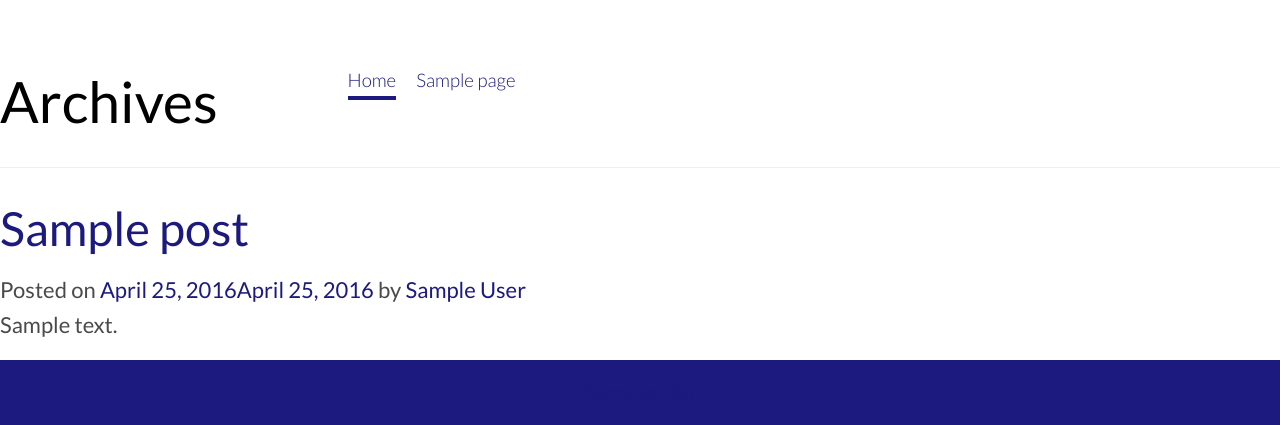
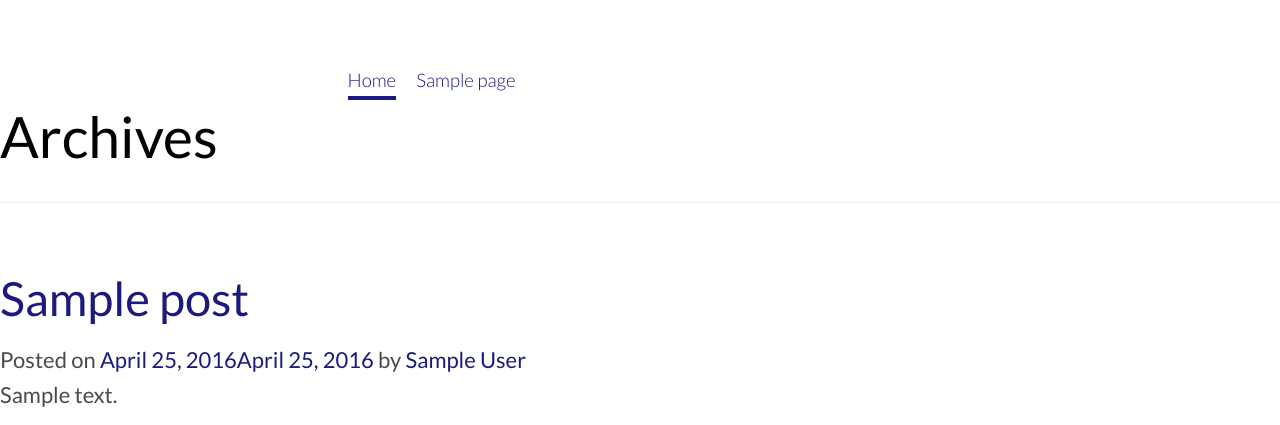
Before and after one commit to orlando/alfacent, a WordPress theme: template content/themes/hashcore/archive.php in a window 1280 px wide. Shown: the top 425 px of the page. Run offline with PHP 8.4 and a stand-in for WordPress, Linux system fonts and the light colour scheme; the site name, menu and one post (Sample post) are stand-ins, and other content is empty; style sheets or scripts are compiled from the project's sources; some libraries are stand-ins or nearby versions; some web fonts are replaced.

Commit message:
Fix tag h in page builder change margin for padding

```diff
--- /dev/null
+++ b/content/themes/hashcore/sass/_settings--fix-tag.scss
@@ -0,0 +1,17 @@
+h1, .h1,
+h2, .h2,
+h3, .h3 {
+  margin-top: 0;
+  margin-bottom: 0;
+  padding-top: 35px;
+  padding-bottom: 17.5px;
+}
+
+h4, .h4,
+h5, .h5,
+h6, .h6 {
+  margin-top: 0;
+  margin-bottom: 0;
+  padding-top: 17.5px;
+  padding-bottom: 17.5px;
+}
--- a/content/themes/hashcore/sass/main.scss
+++ b/content/themes/hashcore/sass/main.scss
@@ -37,6 +37,7 @@
 @import "settings--bootstrap";
 @import "bootstrap/stylesheets/bootstrap";
 @import "settings--defaults";
+@import "settings--fix-tag";
 
 /*--------------------------------------------------------------
 # Tools
```
